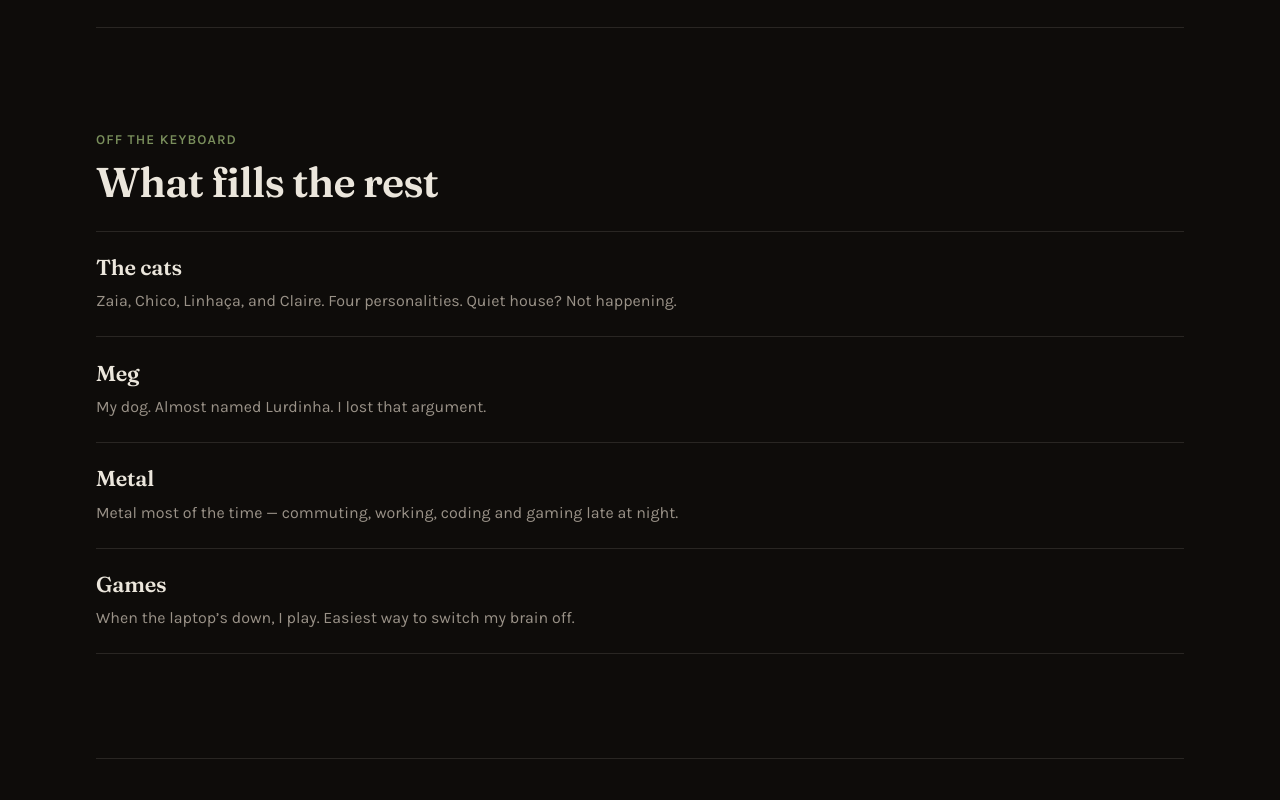
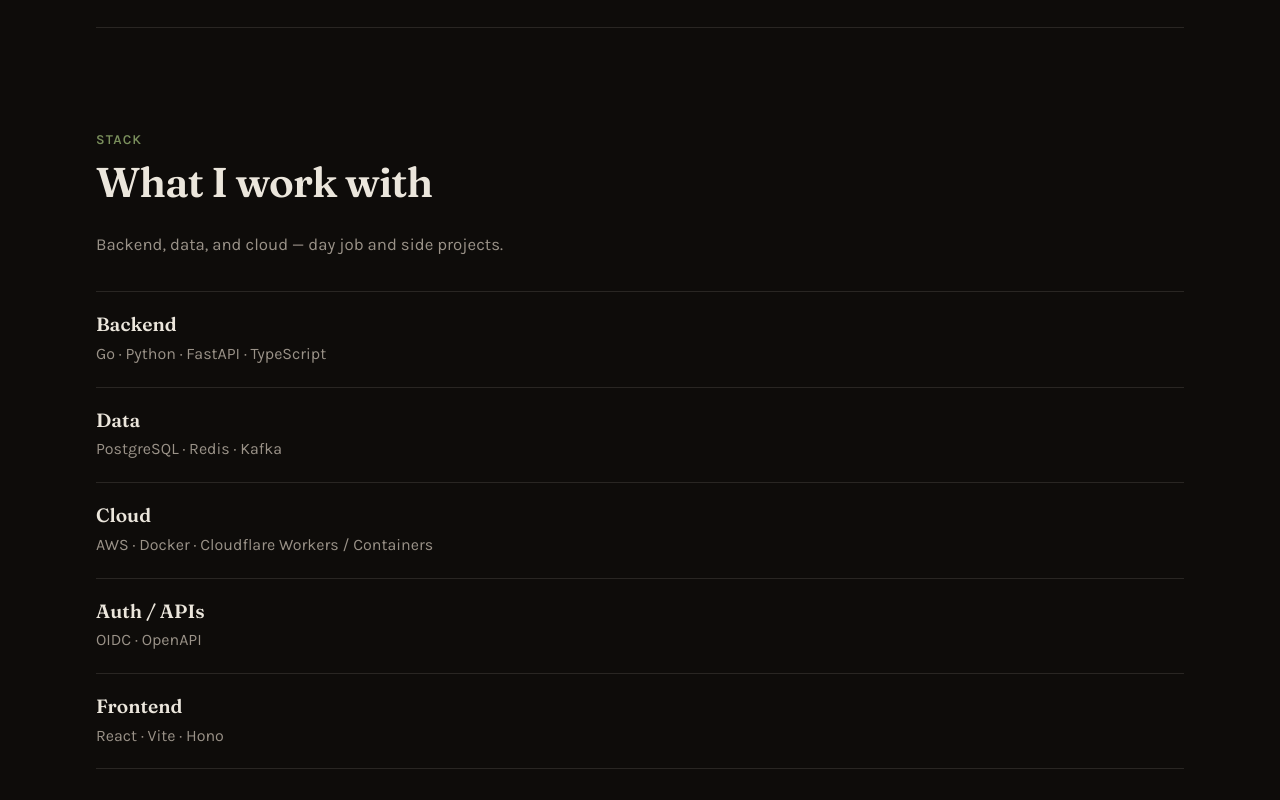
Before and after one commit to kalke/kalke, a React (Vite) app: page / in a window 1280 px wide. Shown: the part 1420-2220 px from the top of the page. Built offline with nearby package versions, Linux system fonts and the light colour scheme; no server answers.

Commit message:
Restore stack on site and GitHub profile; playground signup
Bring back backend/data/cloud stack on README and a Stack section on kalke.dev, and add invite-code signup UI on /playground.

```diff
--- a/src/react-app/App.css
+++ b/src/react-app/App.css
@@ -274,6 +274,36 @@
 	margin-bottom: 2rem;
 }
 
+.stack-list {
+	list-style: none;
+	margin: 0;
+	padding: 0;
+	display: grid;
+	gap: 0;
+}
+
+.stack-list li {
+	padding: 1.25rem 0;
+	border-top: 1px solid var(--line);
+}
+
+.stack-list li:last-child {
+	border-bottom: 1px solid var(--line);
+}
+
+.stack-list h3 {
+	margin: 0 0 0.35rem;
+	font-family: var(--font-display);
+	font-size: 1.2rem;
+	font-weight: 550;
+}
+
+.stack-list p {
+	margin: 0;
+	color: var(--muted);
+	line-height: 1.55;
+}
+
 .likes-list {
 	list-style: none;
 	margin: 0;
@@ -451,6 +481,32 @@
 	line-height: 1.55;
 }
 
+.playground-modes {
+	display: inline-flex;
+	gap: 0.35rem;
+	margin: 0 0 1.25rem;
+	padding: 0.2rem;
+	border: 1px solid var(--line);
+	border-radius: 0.45rem;
+	background: rgba(20, 18, 16, 0.45);
+}
+
+.playground-modes button {
+	appearance: none;
+	border: 0;
+	background: transparent;
+	color: var(--muted);
+	padding: 0.45rem 0.85rem;
+	border-radius: 0.3rem;
+	cursor: pointer;
+	font: inherit;
+}
+
+.playground-modes button.is-active {
+	background: rgba(196, 163, 90, 0.16);
+	color: var(--ink);
+}
+
 .playground-form {
 	display: grid;
 	gap: 0.85rem;
--- a/src/react-app/Home.tsx
+++ b/src/react-app/Home.tsx
@@ -102,6 +102,20 @@
 					</div>
 				</RevealSection>
 
+				<RevealSection id="stack" className="stack">
+					<p className="eyebrow">{t.stack.eyebrow}</p>
+					<h2>{t.stack.title}</h2>
+					<p className="section-intro">{t.stack.intro}</p>
+					<ul className="stack-list">
+						{t.stack.groups.map((group) => (
+							<li key={group.area}>
+								<h3>{group.area}</h3>
+								<p>{group.items.join(" · ")}</p>
+							</li>
+						))}
+					</ul>
+				</RevealSection>
+
 				<RevealSection id="likes" className="likes">
 					<p className="eyebrow">{t.likes.eyebrow}</p>
 					<h2>{t.likes.title}</h2>
--- a/src/react-app/Playground.tsx
+++ b/src/react-app/Playground.tsx
@@ -8,19 +8,23 @@
 	logout,
 	me,
 	revokeToken,
+	signup,
 	type Me,
 	type TokenRow,
 } from "./api";
 import { copy, siteMeta, type Lang } from "./content";
 
 type Props = { lang: Lang; onLang: (l: Lang) => void };
+type AuthMode = "login" | "signup";
 
 export function Playground({ lang, onLang }: Props) {
 	const t = copy[lang].playground;
 	const [user, setUser] = useState<Me | null>(null);
 	const [loading, setLoading] = useState(true);
+	const [mode, setMode] = useState<AuthMode>("login");
 	const [email, setEmail] = useState("");
 	const [password, setPassword] = useState("");
+	const [inviteCode, setInviteCode] = useState("");
 	const [error, setError] = useState("");
 	const [tokens, setTokens] = useState<TokenRow[]>([]);
 	const [newTokenName, setNewTokenName] = useState("playground");
@@ -42,20 +46,37 @@
 			.finally(() => setLoading(false));
 	}, [t.pageTitle]);
 
+	async function afterAuth(u: Me) {
+		setUser(u);
+		setPassword("");
+		setInviteCode("");
+		const created = await createToken("playground-session");
+		setWorkingPat(created.token);
+		setCreatedToken(created.token);
+		setTokens(await listTokens());
+	}
+
 	async function onLogin(e: FormEvent) {
 		e.preventDefault();
 		setError("");
 		setBusy(true);
 		try {
-			const u = await login(email, password);
-			setUser(u);
-			setPassword("");
-			const created = await createToken("playground-session");
-			setWorkingPat(created.token);
-			setCreatedToken(created.token);
-			setTokens(await listTokens());
+			await afterAuth(await login(email, password));
 		} catch {
 			setError(t.loginError);
+		} finally {
+			setBusy(false);
+		}
+	}
+
+	async function onSignup(e: FormEvent) {
+		e.preventDefault();
+		setError("");
+		setBusy(true);
+		try {
+			await afterAuth(await signup(email, password, inviteCode));
+		} catch {
+			setError(t.signupError);
 		} finally {
 			setBusy(false);
 		}
@@ -162,7 +183,37 @@
 				{loading ? (
 					<p className="playground-muted">{t.loading}</p>
 				) : !user ? (
-					<form className="playground-form" onSubmit={onLogin}>
+					<>
+						<div className="playground-modes" role="tablist" aria-label="Auth">
+							<button
+								type="button"
+								role="tab"
+								aria-selected={mode === "login"}
+								className={mode === "login" ? "is-active" : undefined}
+								onClick={() => {
+									setMode("login");
+									setError("");
+								}}
+							>
+								{t.modeLogin}
+							</button>
+							<button
+								type="button"
+								role="tab"
+								aria-selected={mode === "signup"}
+								className={mode === "signup" ? "is-active" : undefined}
+								onClick={() => {
+									setMode("signup");
+									setError("");
+								}}
+							>
+								{t.modeSignup}
+							</button>
+						</div>
+						<form
+							className="playground-form"
+							onSubmit={mode === "login" ? onLogin : onSignup}
+						>
 							<label>
 								{t.email}
 								<input
@@ -177,16 +228,30 @@
 								{t.password}
 								<input
 									type="password"
-								autoComplete="current-password"
+									autoComplete={mode === "login" ? "current-password" : "new-password"}
 									value={password}
 									onChange={(e) => setPassword(e.target.value)}
+									minLength={mode === "signup" ? 10 : undefined}
 									required
 								/>
 							</label>
+							{mode === "signup" ? (
+								<label>
+									{t.inviteCode}
+									<input
+										type="text"
+										autoComplete="one-time-code"
+										value={inviteCode}
+										onChange={(e) => setInviteCode(e.target.value)}
+										required
+									/>
+								</label>
+							) : null}
 							<button className="btn btn-primary" type="submit" disabled={busy}>
-							{t.login}
+								{mode === "login" ? t.login : t.signup}
 							</button>
 						</form>
+					</>
 				) : (
 					<>
 						<div className="playground-auth">
--- a/src/react-app/api.ts
+++ b/src/react-app/api.ts
@@ -30,6 +30,23 @@
 		body: JSON.stringify({ email, password }),
 	});
 	if (!res.ok) throw new Error("login_failed");
+	return res.json();
+}
+
+export async function signup(
+	email: string,
+	password: string,
+	inviteCode: string,
+): Promise<Me> {
+	const res = await authFetch("/v1/auth/signup", {
+		method: "POST",
+		body: JSON.stringify({
+			email,
+			password,
+			invite_code: inviteCode,
+		}),
+	});
+	if (!res.ok) throw new Error("signup_failed");
 	return res.json();
 }
 
--- a/src/react-app/content.ts
+++ b/src/react-app/content.ts
@@ -34,6 +34,12 @@
 		title: string;
 		items: { title: string; text: string }[];
 	};
+	stack: {
+		eyebrow: string;
+		title: string;
+		intro: string;
+		groups: { area: string; items: string[] }[];
+	};
 	builds: {
 		eyebrow: string;
 		title: string;
@@ -62,10 +68,16 @@
 		loading: string;
 		email: string;
 		password: string;
+		inviteCode: string;
 		login: string;
+		signup: string;
 		logout: string;
 		signedInAs: string;
 		loginError: string;
+		signupError: string;
+		signupOk: string;
+		modeLogin: string;
+		modeSignup: string;
 		tokensTitle: string;
 		tokensHint: string;
 		tokenName: string;
@@ -89,6 +101,7 @@
 		navAria: "Principal",
 		nav: [
 			{ label: "Sobre", href: "#about" },
+			{ label: "Stack", href: "#stack" },
 			{ label: "Gostos", href: "#likes" },
 			{ label: "Projetos", href: "#builds" },
 			{ label: "Playground", href: "/playground" },
@@ -131,6 +144,18 @@
 					title: "Games",
 					text: "Quando largo o notebook, jogo. É o jeito mais fácil de desligar a cabeça.",
 				},
+			],
+		},
+		stack: {
+			eyebrow: "Stack",
+			title: "Com o que eu trabalho",
+			intro: "Backend, dados e cloud — o dia a dia e o que aparece nos projetos.",
+			groups: [
+				{ area: "Backend", items: ["Go", "Python", "FastAPI", "TypeScript"] },
+				{ area: "Data", items: ["PostgreSQL", "Redis", "Kafka"] },
+				{ area: "Cloud", items: ["AWS", "Docker", "Cloudflare Workers / Containers"] },
+				{ area: "Auth / APIs", items: ["OIDC", "OpenAPI"] },
+				{ area: "Frontend", items: ["React", "Vite", "Hono"] },
 			],
 		},
 		builds: {
@@ -212,10 +237,16 @@
 			loading: "Carregando…",
 			email: "Email",
 			password: "Senha",
+			inviteCode: "Código de convite",
 			login: "Entrar",
+			signup: "Criar conta",
 			logout: "Sair",
 			signedInAs: "Logado como",
 			loginError: "Não deu pra entrar. Confere email e senha.",
+			signupError: "Não deu pra criar a conta. Confere os dados e o código.",
+			signupOk: "Conta criada. Você já está logado.",
+			modeLogin: "Entrar",
+			modeSignup: "Criar conta",
 			tokensTitle: "API tokens",
 			tokensHint: "O valor completo aparece uma vez. Guarda com cuidado.",
 			tokenName: "Nome",
@@ -237,6 +268,7 @@
 		navAria: "Primary",
 		nav: [
 			{ label: "About", href: "#about" },
+			{ label: "Stack", href: "#stack" },
 			{ label: "Likes", href: "#likes" },
 			{ label: "Projects", href: "#builds" },
 			{ label: "Playground", href: "/playground" },
@@ -279,6 +311,18 @@
 					title: "Games",
 					text: "When the laptop’s down, I play. Easiest way to switch my brain off.",
 				},
+			],
+		},
+		stack: {
+			eyebrow: "Stack",
+			title: "What I work with",
+			intro: "Backend, data, and cloud — day job and side projects.",
+			groups: [
+				{ area: "Backend", items: ["Go", "Python", "FastAPI", "TypeScript"] },
+				{ area: "Data", items: ["PostgreSQL", "Redis", "Kafka"] },
+				{ area: "Cloud", items: ["AWS", "Docker", "Cloudflare Workers / Containers"] },
+				{ area: "Auth / APIs", items: ["OIDC", "OpenAPI"] },
+				{ area: "Frontend", items: ["React", "Vite", "Hono"] },
 			],
 		},
 		builds: {
@@ -360,10 +404,16 @@
 			loading: "Loading…",
 			email: "Email",
 			password: "Password",
+			inviteCode: "Invite code",
 			login: "Sign in",
+			signup: "Create account",
 			logout: "Sign out",
 			signedInAs: "Signed in as",
 			loginError: "Could not sign in. Check email and password.",
+			signupError: "Could not create the account. Check details and invite code.",
+			signupOk: "Account created. You’re signed in.",
+			modeLogin: "Sign in",
+			modeSignup: "Create account",
 			tokensTitle: "API tokens",
 			tokensHint: "The full value is shown once. Store it carefully.",
 			tokenName: "Name",
```
Also changed, not shown: 1 other file (tests, documents, lock files or other folders). Lines whose indentation alone changed are shown as unchanged.
